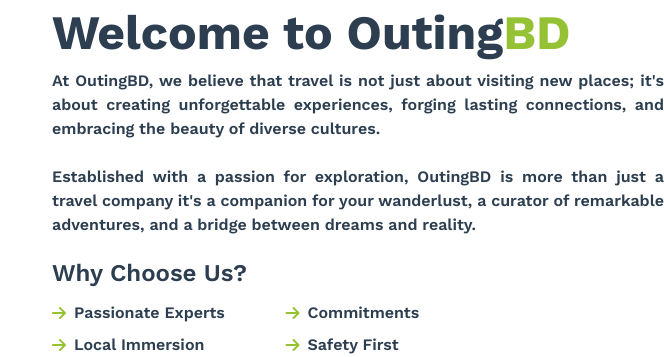
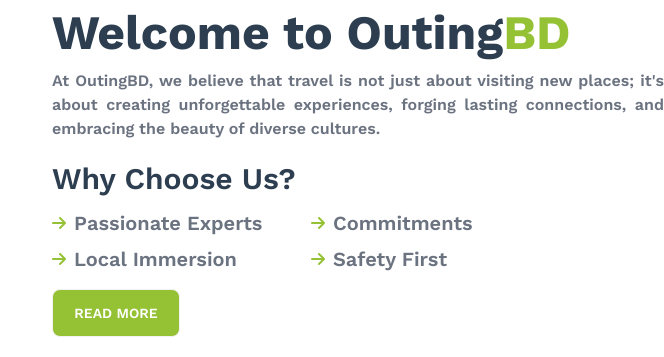
Before and after one commit to Sifat74/outing-bd, a plain HTML site: page index.html in a window 1280 px wide. Shown: the part 951-1308 px from the top of the page, 616-1280 px from the left. Drawn offline with nearby package versions, Linux system fonts and the light colour scheme.

Commit message:
About us section updated

```diff
--- a/index.html
+++ b/index.html
@@ -99,17 +99,20 @@
             <h3 class="text-primary-color font-semibold text-2xl text-center lg:text-left">About Us</h3>
             <hr class="w-36 border-t-4 border-primary-color text-primary-color mb-3 block mx-auto lg:mx-0">
             <h3 class="text-secondary-color font-bold text-5xl mb-3 text-center lg:text-left">Welcome to Outing<span class="text-primary-color">BD</span></h3>
-            <p class="text-center lg:text-justify text-secondary-color text-base font-semibold mb-5">At OutingBD, we believe that travel is not just about visiting new places; it's about creating unforgettable experiences, forging lasting connections, and embracing the beauty of diverse cultures. <br><br> Established with a passion for exploration, OutingBD is more than just a travel company  it's a companion for your wanderlust, a curator of remarkable adventures, and a bridge between dreams and reality.</p>
-            <h3 class="text-secondary-color font-semibold text-2xl mb-3  text-center lg:text-left">Why Choose Us?</h3>
-            <div class="grid grid-cols-1 grid-cols md:grid-cols-2 w-3/4 m-auto lg:m-0 items-center gap-2">
-              <div class="text-secondary-color font-semibold flex gap-2 items-center"><i class="fa-solid fa-arrow-right text-primary-color"></i>Passionate Experts
+            <p class="text-center lg:text-justify text-gray-500 text-base font-semibold mb-5">At OutingBD, we believe that travel is not just about visiting new places; it's about creating unforgettable experiences, forging lasting connections, and embracing the beauty of diverse cultures.
+            <h3 class="text-secondary-color font-semibold text-3xl mb-3  text-center lg:text-left">Why Choose Us?</h3>
+            <div class="lg:w-5/6 mx-auto lg:mx-0 grid grid-cols-1 grid-cols lg:grid-cols-2 m-auto lg:m-0 items-center gap-2">
+              <div class="text-gray-500 font-semibold flex gap-2 items-center"><i class="fa-solid fa-arrow-right text-primary-color"></i><p class="text-xl">Passionate Experts</p>
               </div>
-              <div class="text-secondary-color font-semibold flex gap-2 items-center"><i class="fa-solid fa-arrow-right text-primary-color"></i>Commitments
+              <div class="text-gray-500 font-semibold flex gap-2 items-center"><i class="fa-solid fa-arrow-right text-primary-color"></i><p class="text-xl">Commitments</p>
               </div>
-              <div class="text-secondary-color font-semibold flex gap-2 items-center"><i class="fa-solid fa-arrow-right text-primary-color"></i>Local Immersion
+              <div class="text-gray-500 font-semibold flex gap-2 items-center"><i class="fa-solid fa-arrow-right text-primary-color"></i><p class="text-xl">Local Immersion</p>
               </div>
-              <div class="text-secondary-color font-semibold flex gap-2 items-center"><i class="fa-solid fa-arrow-right text-primary-color"></i>Safety First
+              <div class="text-gray-500 font-semibold flex gap-2 items-center"><i class="fa-solid fa-arrow-right text-primary-color"></i><p class="text-xl">Safety First </p>
               </div>
+            </div>
+            <div class="w-32">
+              <a class="btn bg-primary-color hover:bg-primary-hover text-white mt-4 w-32">Read More</a>
             </div>
         </div>
       </section>
```
